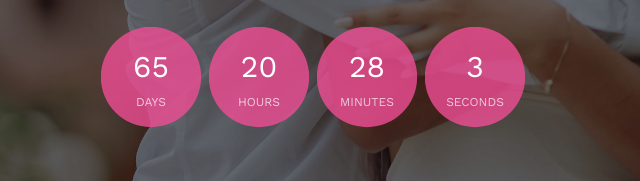
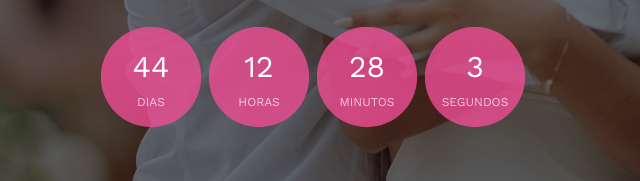
Before and after one commit to cristiiango/casamento, a plain HTML site: page index.html in a window 1280 px wide. Shown: the part 608-789 px from the top of the page, 327-967 px from the left. Drawn offline with nearby package versions, Linux system fonts and the light colour scheme; files whose address does not match are found by name.

Commit message:
Update index.html

```diff
--- a/index.html
+++ b/index.html
@@ -171,8 +171,9 @@
 										</div>
 										<div class="event-col">
 											<button type="button" class="btn btn-success">
-												<svg xmlns="http://www.w3.org/2000/svg" width="16" height="16"
-													fill="currentColor" class="bi bi-map" viewBox="0 0 16 16">
+												<svg xmlns="https://maps.app.goo.gl/JZWujL7nGuUkJER88" width="16"
+													height="16" fill="currentColor" class="bi bi-map"
+													viewBox="0 0 16 16">
 													<path fill-rule="evenodd"
 														d="M15.817.113A.5.5 0 0 1 16 .5v14a.5.5 0 0 1-.402.49l-5 1a.5.5 0 0 1-.196 0L5.5 15.01l-4.902.98A.5.5 0 0 1 0 15.5v-14a.5.5 0 0 1 .402-.49l5-1a.5.5 0 0 1 .196 0L10.5.99l4.902-.98a.5.5 0 0 1 .415.103M10 1.91l-4-.8v12.98l4 .8zm1 12.98 4-.8V1.11l-4 .8zm-6-.8V1.11l-4 .8v12.98z">
 													</path>
@@ -645,22 +646,30 @@
 		<script src="js/main.js"></script>
 
 		<script>
-			var d = new Date(new Date().getTime() + 200 * 120 * 120 * 2000);
+			var casamentoData = {
+				year: 2025,
+				month: 5,
+				day: 17,
+				hours: 16,
+				minutes: 0,
+				enableSeconds: false,
+				words: {
+					days: 'dias',
+					hours: 'horas',
+					minutes: 'minutos',
+					seconds: 'segundos',
+					pluralLetter: ''
+				},
+				enableSeconds: false,
+				removeZeroUnits: true
 
-			// default example
-			simplyCountdown('.simply-countdown-one', {
-				year: d.getFullYear(),
-				month: d.getMonth() + 1,
-				day: d.getDate()
-			});
+			};
 
-			//jQuery example
-			$('#simply-countdown-losange').simplyCountdown({
-				year: d.getFullYear(),
-				month: d.getMonth() + 1,
-				day: d.getDate(),
-				enableUtc: false
-			});
+			// Configuração para o contador padrão
+			simplyCountdown('.simply-countdown-one', casamentoData);
+
+			// Configuração para o contador com jQuery
+			$('#simply-countdown-losange').simplyCountdown(casamentoData);
 		</script>
 
 </body>
```
